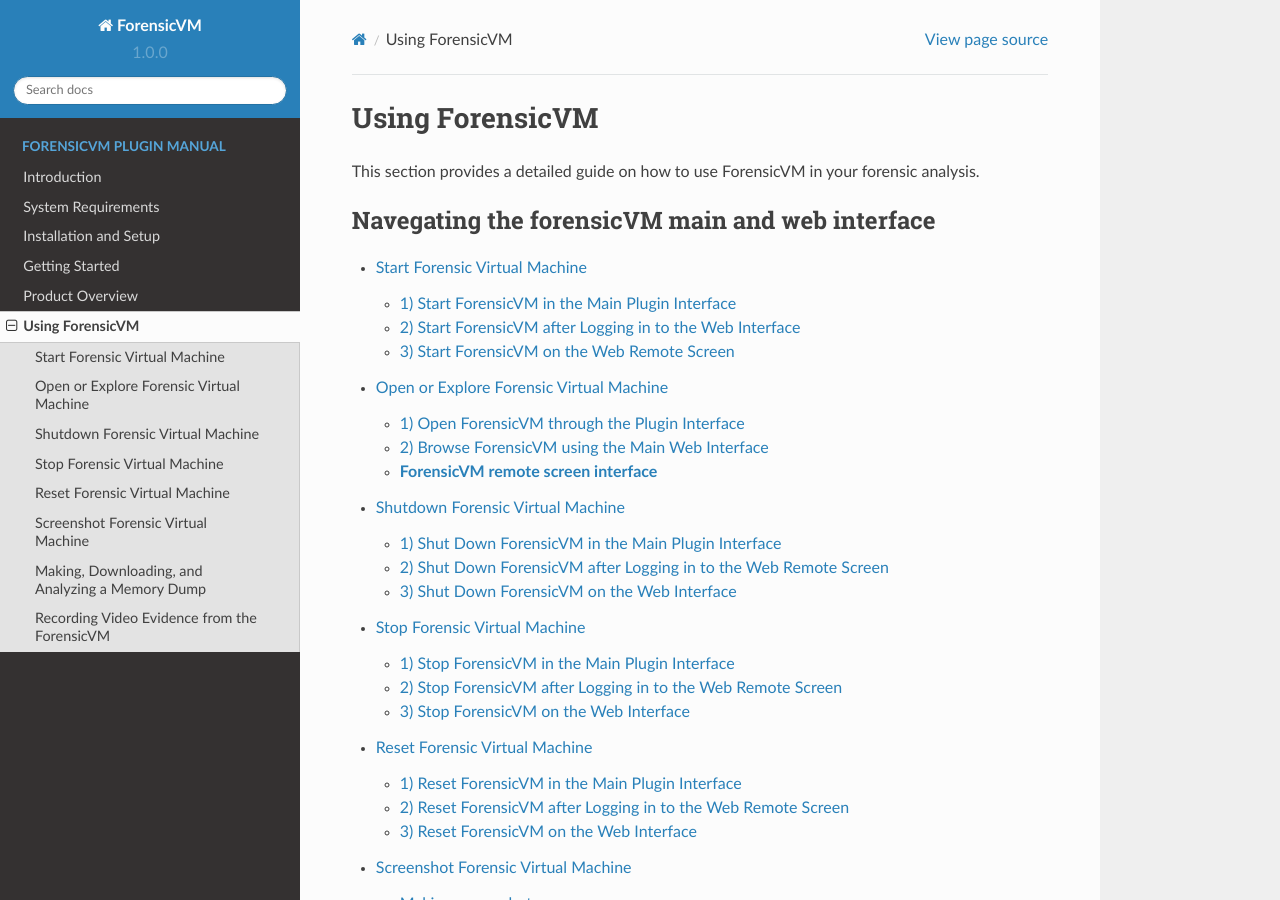
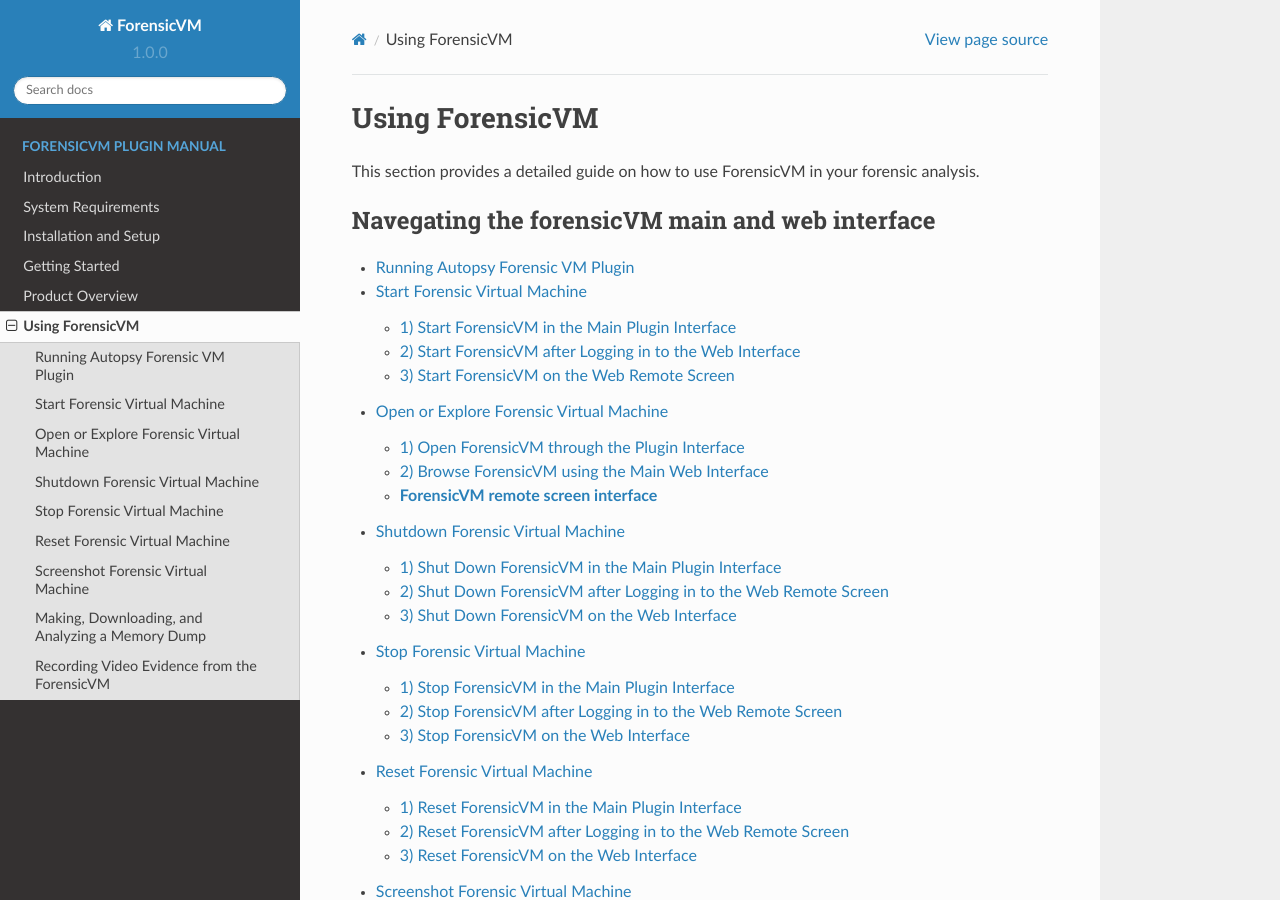
Before and after one commit to nunomourinho/forensicVmAutopsyUserManual, a Sphinx documentation site: the page built from docs/user/using_forensicvm.rst, in a window 1280 px wide and 900 px high. Built offline with Sphinx 7.4.7 and the Read the Docs theme 2.0.0, drawn with Linux system fonts in a browser that asks for light colours; pages that are not in the unit, such as notebooks, are missing from menus.

Commit message:
Update using_forensicvm.rst

```diff
--- a/docs/user/using_forensicvm.rst
+++ b/docs/user/using_forensicvm.rst
@@ -7,6 +7,8 @@
 .. toctree::
    :maxdepth: 3
    :caption: Navegating the forensicVM main and web interface
+
+   Running Autopsy Forensic VM Plugin <add_datasource>
 
    Start Forensic Virtual Machine <start_vm>
       Learn how to initiate the forensicVM through various methods, whether from the main plugin interface, web interface, or web remote screen.
```
